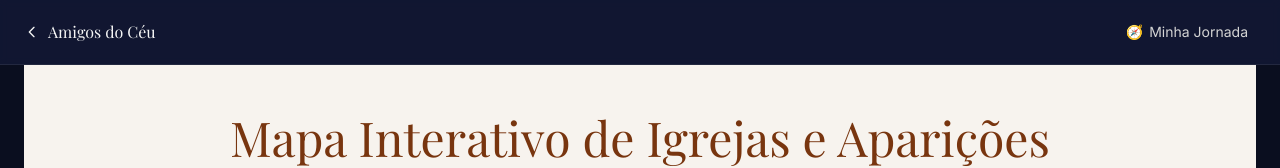
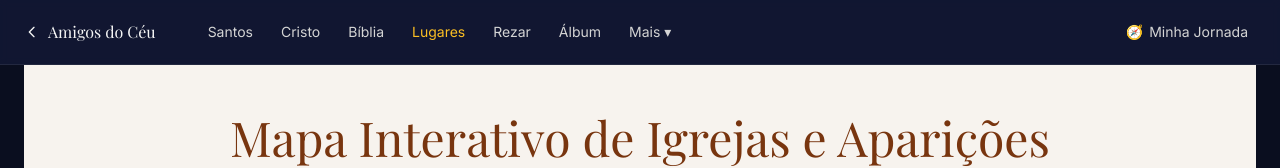
Before and after one commit to edubriguenti/amigosdoceu, a Next.js app: page /mapa in a window 1280 px wide. Shown: the top 168 px of the page. Built offline with nearby package versions, Linux system fonts and the light colour scheme.

Commit message:
feat: header de desktop com as seções do site
Co-Authored-By: Claude Sonnet 5.5 <noreply@anthropic.com>
Claude-Session: https://claude.ai/code/session_01RjoK4eC9Uc7rroGMjGhyrJ

```diff
--- a/components/BottomNav.js
+++ b/components/BottomNav.js
@@ -1,5 +1,6 @@
 import Link from 'next/link'
 import { useRouter } from 'next/router'
+import { secaoAtiva } from '../lib/navegacao'
 
 const ITENS = [
   { href: '/', rotulo: 'Início', icone: '🏠', prefixos: [] },
@@ -11,7 +12,7 @@ const ITENS = [
 
 function ativo(item, pathname) {
   if (item.href === '/') return pathname === '/'
-  return item.prefixos.some((p) => pathname === p || pathname.startsWith(p + '/'))
+  return secaoAtiva(item.prefixos, pathname)
 }
 
 /** Navegação principal no celular (some a partir de md). Só nas páginas internas. */
--- a/components/MinimalHeader.js
+++ b/components/MinimalHeader.js
@@ -1,13 +1,80 @@
+import { useEffect, useRef, useState } from 'react'
 import Link from 'next/link'
+import { useRouter } from 'next/router'
+import { ITENS_HEADER, ITENS_MAIS, secaoAtiva } from '../lib/navegacao'
+
+const FOCO = 'focus:outline-none focus-visible:ring-2 focus-visible:ring-cosmic-blue rounded'
+
+function MenuMais({ pathname }) {
+  const [aberto, setAberto] = useState(false)
+  const ref = useRef(null)
+  const router = useRouter()
+
+  useEffect(() => {
+    if (!aberto) return undefined
+    const fora = (e) => { if (ref.current && !ref.current.contains(e.target)) setAberto(false) }
+    const esc = (e) => { if (e.key === 'Escape') setAberto(false) }
+    document.addEventListener('mousedown', fora)
+    document.addEventListener('keydown', esc)
+    return () => {
+      document.removeEventListener('mousedown', fora)
+      document.removeEventListener('keydown', esc)
+    }
+  }, [aberto])
+
+  useEffect(() => {
+    const fechar = () => setAberto(false)
+    router.events.on('routeChangeStart', fechar)
+    return () => router.events.off('routeChangeStart', fechar)
+  }, [router.events])
+
+  const ativo = ITENS_MAIS.some((i) => secaoAtiva([i.href], pathname))
+
+  return (
+    <div ref={ref} className="relative">
+      <button
+        type="button"
+        aria-expanded={aberto}
+        aria-controls="menu-mais"
+        onClick={() => setAberto((v) => !v)}
+        className={`px-3 py-2 text-sm transition-colors ${FOCO} ${
+          ativo ? 'text-cosmic-gold' : 'text-neutral-300 hover:text-cosmic-gold'
+        }`}
+      >
+        Mais <span aria-hidden="true">▾</span>
+      </button>
+      {aberto && (
+        <ul
+          id="menu-mais"
+          className="absolute right-0 top-full mt-1 w-56 rounded-lg border border-cosmic-border bg-cosmic-surface py-1 shadow-xl"
+        >
+          {ITENS_MAIS.map((item) => (
+            <li key={item.href}>
+              <Link
+                href={item.href}
+                aria-current={secaoAtiva([item.href], pathname) ? 'page' : undefined}
+                className="block px-4 py-2 text-sm text-neutral-200 hover:bg-cosmic-surface-2 hover:text-cosmic-gold focus:outline-none focus-visible:bg-cosmic-surface-2"
+              >
+                {item.rotulo}
+              </Link>
+            </li>
+          ))}
+        </ul>
+      )}
+    </div>
+  )
+}
 
 export default function MinimalHeader() {
+  const { pathname } = useRouter()
+
   return (
     <header className="sticky top-0 z-40 bg-cosmic-surface/90 backdrop-blur-sm border-b border-cosmic-border">
       <div className="container mx-auto px-4 md:px-6">
         <div className="flex items-center h-14 md:h-16">
           <Link
             href="/"
-            className="group inline-flex items-center gap-2 text-sm md:text-base font-serif text-neutral-100 hover:text-cosmic-gold transition-colors focus:outline-none focus-visible:ring-2 focus-visible:ring-cosmic-blue focus-visible:ring-offset-2 rounded px-2 -ml-2"
+            className={`group inline-flex items-center gap-2 text-sm md:text-base font-serif text-neutral-100 hover:text-cosmic-gold transition-colors focus-visible:ring-offset-2 px-2 -ml-2 ${FOCO}`}
             aria-label="Voltar à página inicial"
           >
             <svg
@@ -21,9 +88,29 @@ export default function MinimalHeader() {
             </svg>
             <span>Amigos do Céu</span>
           </Link>
+
+          <nav aria-label="Seções do site" className="hidden md:flex items-center gap-1 ml-8">
+            {ITENS_HEADER.map((item) => {
+              const atual = secaoAtiva(item.prefixos, pathname)
+              return (
+                <Link
+                  key={item.href}
+                  href={item.href}
+                  aria-current={atual ? 'page' : undefined}
+                  className={`px-3 py-2 text-sm transition-colors ${FOCO} ${
+                    atual ? 'text-cosmic-gold' : 'text-neutral-300 hover:text-cosmic-gold'
+                  }`}
+                >
+                  {item.rotulo}
+                </Link>
+              )
+            })}
+            <MenuMais pathname={pathname} />
+          </nav>
+
           <Link
             href="/minha-jornada"
-            className="ml-auto inline-flex items-center gap-1.5 text-sm text-neutral-300 hover:text-cosmic-gold transition-colors focus:outline-none focus-visible:ring-2 focus-visible:ring-cosmic-blue rounded px-2 py-1"
+            className={`ml-auto inline-flex items-center gap-1.5 text-sm text-neutral-300 hover:text-cosmic-gold transition-colors px-2 py-1 ${FOCO}`}
           >
             <span aria-hidden="true">🧭</span>
             <span className="hidden sm:inline">Minha Jornada</span>
--- /dev/null
+++ b/lib/navegacao.js
@@ -0,0 +1,22 @@
+/** Itens e regra de "seção ativa" compartilhados pela barra inferior (celular) e pelo header (desktop). */
+export function secaoAtiva(prefixos, pathname) {
+  return prefixos.some((p) => pathname === p || pathname.startsWith(p + '/'))
+}
+
+export const ITENS_HEADER = [
+  { href: '/santos', rotulo: 'Santos', prefixos: ['/santos'] },
+  { href: '/vida-de-cristo', rotulo: 'Cristo', prefixos: ['/vida-de-cristo'] },
+  { href: '/conexoes', rotulo: 'Bíblia', prefixos: ['/conexoes'] },
+  { href: '/mapa', rotulo: 'Lugares', prefixos: ['/mapa', '/igrejas', '/aparicoes'] },
+  { href: '/oracoes', rotulo: 'Rezar', prefixos: ['/oracoes', '/novenas', '/rosario'] },
+  { href: '/album-sagrado', rotulo: 'Álbum', prefixos: ['/album-sagrado'] },
+]
+
+export const ITENS_MAIS = [
+  { href: '/santos-do-dia', rotulo: 'Santos do dia' },
+  { href: '/calendario', rotulo: 'Calendário litúrgico' },
+  { href: '/igrejas', rotulo: 'Igrejas' },
+  { href: '/aparicoes', rotulo: 'Aparições marianas' },
+  { href: '/favoritos', rotulo: 'Favoritos' },
+  { href: '/intencoes', rotulo: 'Minhas intenções' },
+]
```
Also changed, not shown: 2 other files (tests, documents, lock files or other folders).
